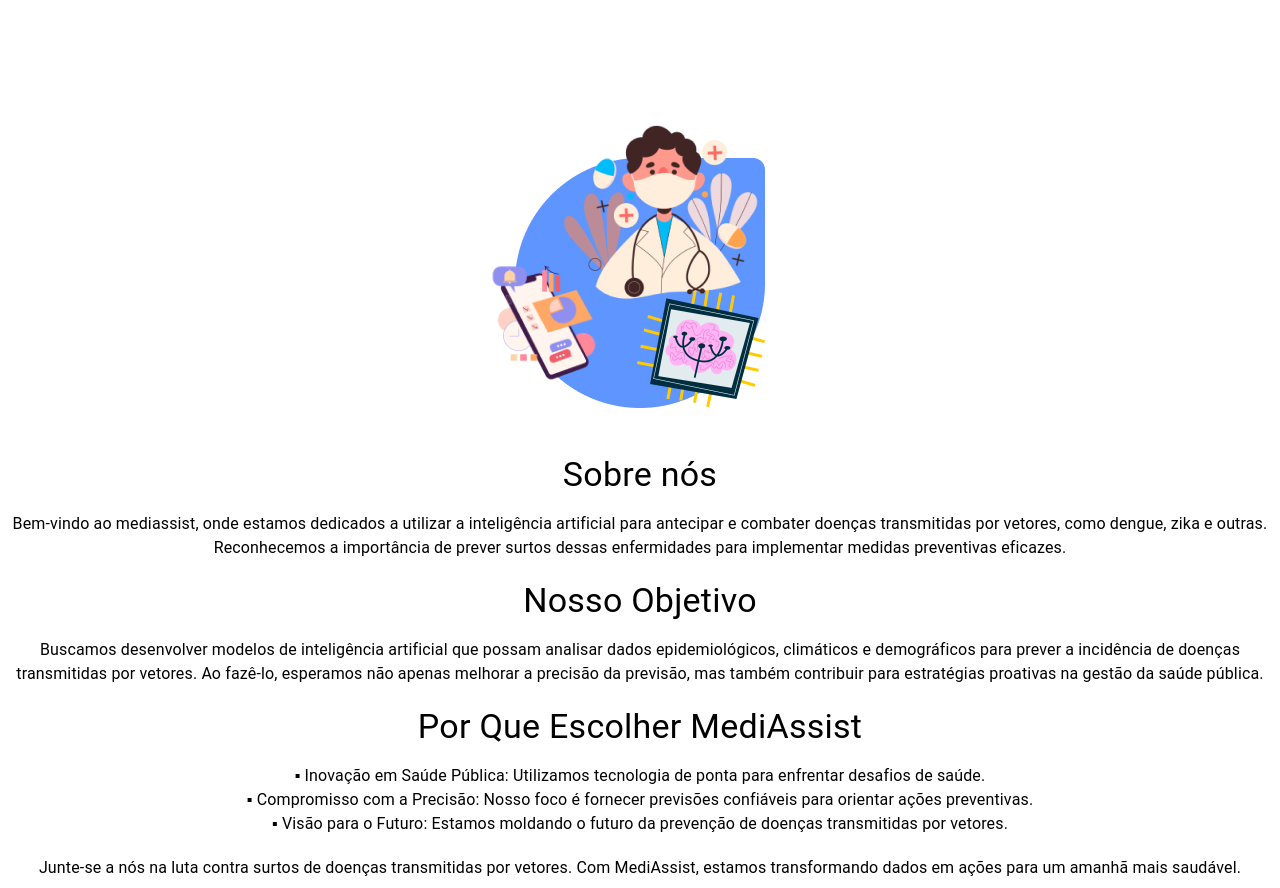
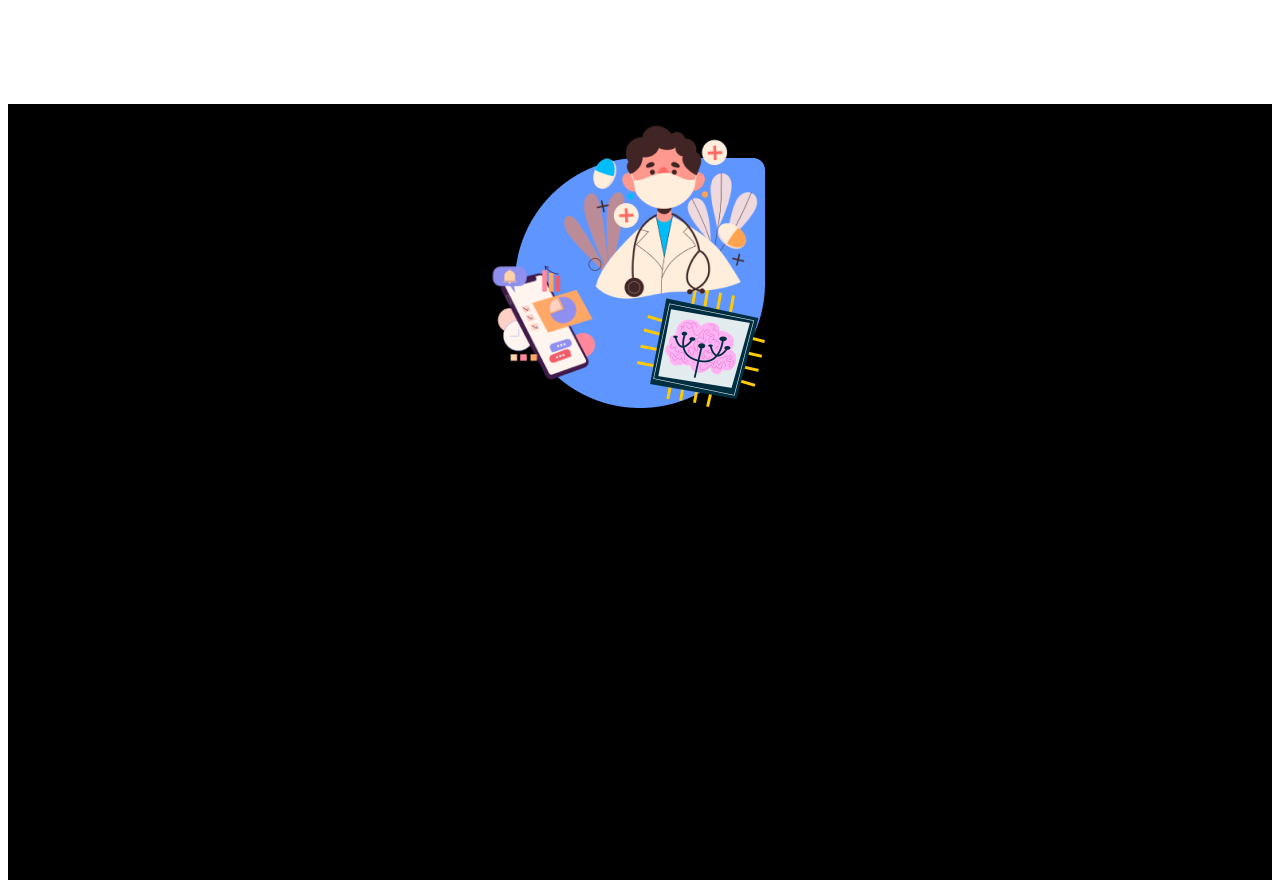
Before and after one commit to D1p7/MediAssist, a Next.js app: page /login/AboutUs in a window 1280 px wide. Built offline with nearby package versions, Linux system fonts and the light colour scheme.

Commit message:
Update index.js

```diff
--- a/src/pages/login/AboutUs/index.js
+++ b/src/pages/login/AboutUs/index.js
@@ -3,7 +3,7 @@ import Image from "next/image";
 import Doctor from "../../../assets/images/Doctor.png";
 export default function Form() {
   return (
-    <Box display="flex" flexDirection="column" alignItems="center" marginTop={13}>
+    <Box display="flex" flexDirection="column" alignItems="center" marginTop={13} sx={{backgroundColor: '#000'}}>
       <Image src={Doctor} alt="Doctor" />
       <Typography variant="h4" textAlign={"center"} sx={{marginBottom: 2}}>Sobre nós</Typography>
       <Box>
```
